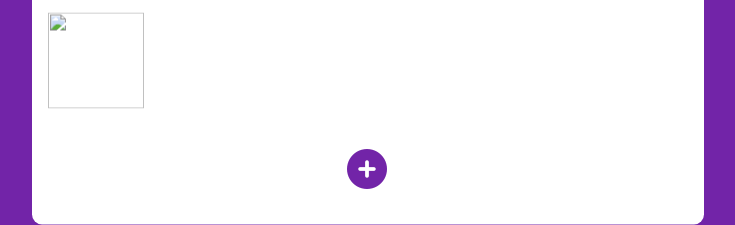
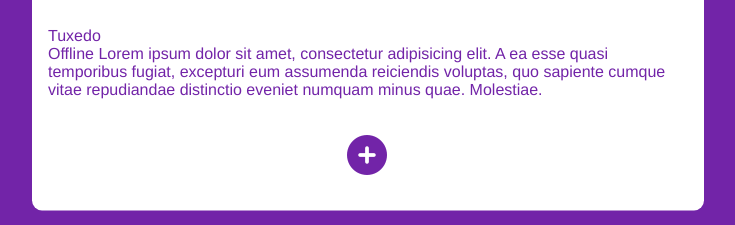
Before and after one commit to stanleydesu/twitchStatusApp, a plain HTML site: page index.html in a window 1280 px wide. Shown: the part 579-804 px from the top of the page, without its empty margins (272-1007 px from the left). Drawn offline with nearby package versions, Linux system fonts and the light colour scheme.

Commit message:
added sample streamer

```diff
--- a/index.html
+++ b/index.html
@@ -17,9 +17,9 @@
 			</div>
 			<div id="streamers">
 				<div class="streamer">
-					<div><img src="" alt=""></div>
-					<div></div>
-					<div></div>
+					<div class="image"></div>
+					<div class="name">Tuxedo</div>
+					<div class="status">Offline Lorem ipsum dolor sit amet, consectetur adipisicing elit. A ea esse quasi temporibus fugiat, excepturi eum assumenda reiciendis voluptas, quo sapiente cumque vitae repudiandae distinctio eveniet numquam minus quae. Molestiae.</div>
 				</div>
 			</div>
 			<div class="min-wrapper">
```
